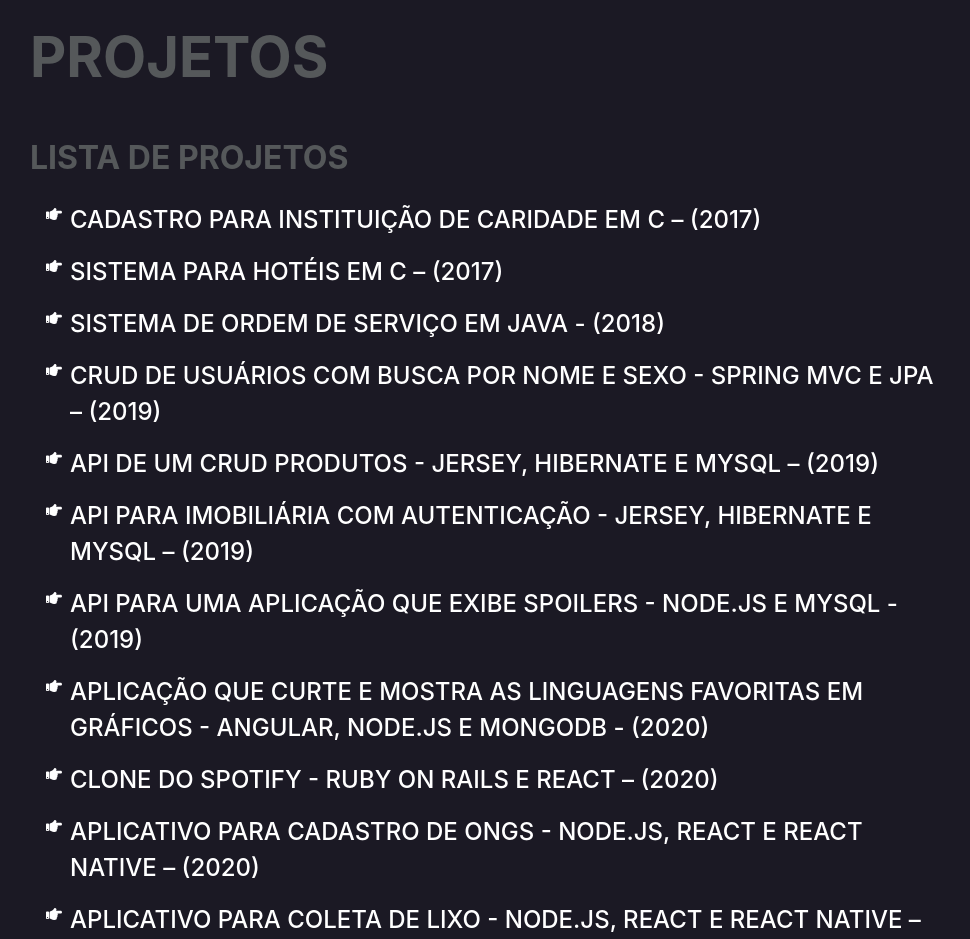
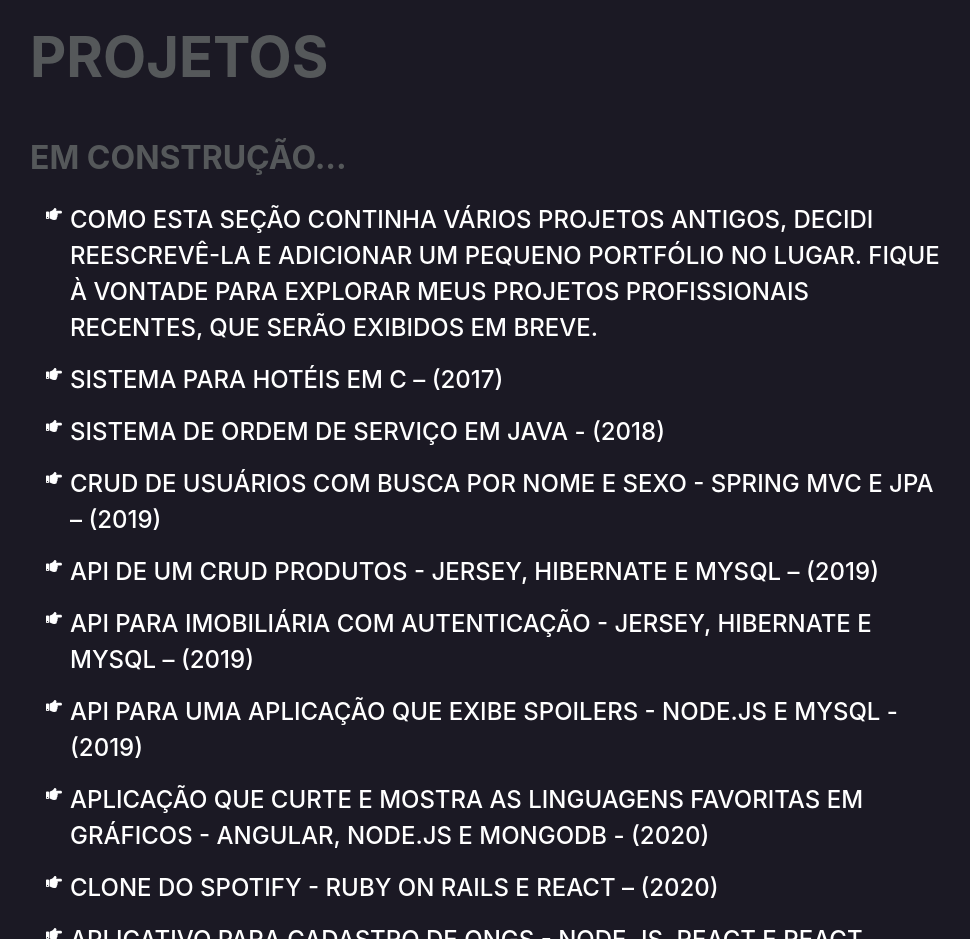
Before and after one commit to shusten/shusten.github.io, a plain HTML site: page index.html in a window 1280 px wide. Shown: the part 3440-4379 px from the top of the page, without its empty margins (290-1260 px from the left). Drawn offline with nearby package versions, Linux system fonts and the light colour scheme; a web font is replaced by a local one.

Commit message:
Update index.html

```diff
--- a/index.html
+++ b/index.html
@@ -181,12 +181,12 @@
                     <h2 class="mb-5">Projetos</h2>
                     <div class="d-flex flex-column flex-md-row justify-content-between mb-5">
                         <div class="flex-grow-1">
-                             <h3 class="mb-0">Lista de projetos</h3>
+                             <h3 class="mb-0">Em construção...</h3>
                              <br>
                             <ul class="fa-ul mb-0">
                         <li>
                          <span class="fa-li"><i class="fas fa-hand-point-right"></i></span>
-                            <div class="subheading mb-3">Cadastro para instituição de caridade em C – (2017)</div>
+                            <div class="subheading mb-3">Como esta seção continha vários projetos antigos, decidi reescrevê-la e adicionar um pequeno portfólio no lugar. Fique à vontade para explorar meus projetos profissionais recentes, que serão exibidos em breve.</div>
                         </li>
 
                         <li>
```
